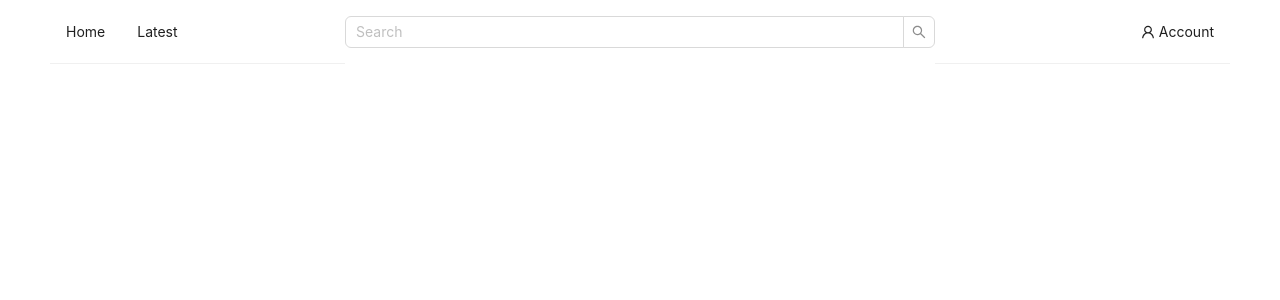
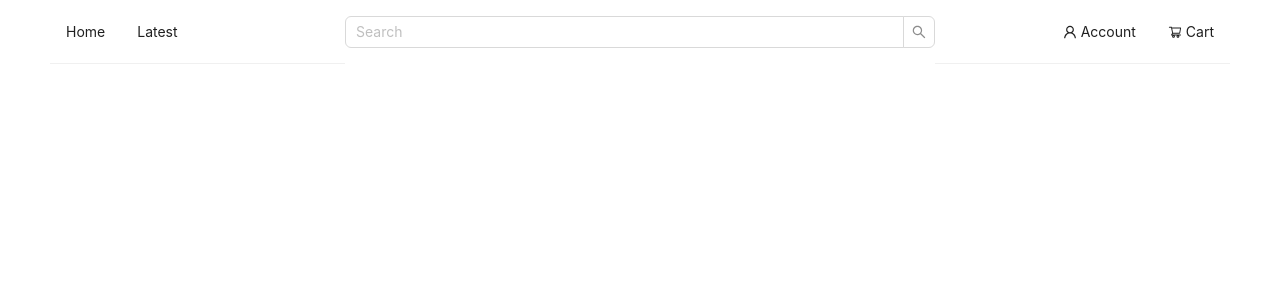
Before and after one commit to Houdiee/online-shop, a React (Vite) app in the folder Frontend/: page / in a window 1280 px wide. Shown: the top 300 px of the page. Built offline with nearby package versions, Linux system fonts and the light colour scheme; no server answers.

Commit message:
touch ups

```diff
--- a/Frontend/src/components/Navbar.tsx
+++ b/Frontend/src/components/Navbar.tsx
@@ -4,7 +4,7 @@ import axios from "axios";
 import { API_BASE_URL } from "../main";
 import { Header } from "antd/es/layout/layout";
 import { AutoComplete, Flex, Input, Menu, Space, Typography } from "antd";
-import { UserOutlined } from "@ant-design/icons";
+import { ShoppingCartOutlined, UserOutlined } from "@ant-design/icons";
 import { Link } from "react-router-dom";
 import Fuse from "fuse.js";
 
@@ -96,7 +96,12 @@ export default function Navbar() {
         mode="horizontal"
         className="flex-1 min-w-0 border-b-0 !p-0 !h-auto justify-end"
       >
-        <Menu.Item key="3"><UserOutlined /> Account</Menu.Item>
+        <Menu.Item key="3">
+          <UserOutlined /> Account
+        </Menu.Item>
+        <Menu.Item key="4">
+          <ShoppingCartOutlined /> Cart
+        </Menu.Item>
       </Menu>
     </Header>
   );
--- a/Frontend/src/components/product-details/ProductImageCarousel.tsx
+++ b/Frontend/src/components/product-details/ProductImageCarousel.tsx
@@ -18,7 +18,7 @@ export default function ProductImageCarousel({ photoUrls }: ProductImageCarousel
           className="w-full h-full"
         >
           {photoUrls.map((src: string, index: number) => (
-            <div key={index} className="aspect-square overflow-hidden">
+            <div key={index} className="aspect-square overflow-hidden !flex !items-center">
               <Image
                 preview={false}
                 src={src}
--- a/Frontend/src/pages/ProductDetails.tsx
+++ b/Frontend/src/pages/ProductDetails.tsx
@@ -1,4 +1,4 @@
-import { Breadcrumb, Col, Divider, Flex, Row, Space } from "antd";
+import { Breadcrumb, Col, Divider, Flex, Layout, Row, Space } from "antd";
 import { useEffect, useState } from "react";
 import ProductImageCarousel from "../components/product-details/ProductImageCarousel";
 import AddToCartButton from "../components/product-details/AddToCartButton";
@@ -10,6 +10,8 @@ import type { Product, ProductVariant } from "../types/product";
 import axios from "axios";
 import { API_BASE_URL } from "../main";
 import { Link, useNavigate, useParams } from "react-router-dom";
+import Navbar from "../components/Navbar";
+import { Content } from "antd/es/layout/layout";
 
 export default function ProductDetails() {
   const [product, setProduct] = useState<Product | null>(null);
@@ -50,6 +52,10 @@ export default function ProductDetails() {
   }
 
   return (
+    <Layout>
+      <Navbar />
+      <Content>
+
         <div className="px-4 py-8 md:px-8 lg:px-16 xl:px-24">
           <div className="max-w-screen-xl mx-auto">
             <Row gutter={[64, 24]} justify="center" align="stretch">
@@ -90,5 +96,7 @@ export default function ProductDetails() {
             </Row >
           </div>
         </div>
+      </Content>
+    </Layout>
   );
 }
--- a/Frontend/src/pages/Products.tsx
+++ b/Frontend/src/pages/Products.tsx
@@ -1,4 +1,4 @@
-import { Col, Flex, Layout, Row } from "antd";
+import { Col, Flex, Layout, Row, Space } from "antd";
 import ProductCard from "../components/products/ProductCard";
 import { type Product, type ProductVariant } from "../types/product";
 import FilterMenu from "../components/products/FilterMenu";
@@ -7,6 +7,7 @@ import axios from "axios";
 import { API_BASE_URL } from "../main";
 import Navbar from "../components/Navbar";
 import { useSearchParams } from "react-router-dom";
+import { Content } from "antd/es/layout/layout";
 
 export default function Products() {
   const [products, setProducts] = useState<Product[]>([]);
@@ -116,7 +117,10 @@ export default function Products() {
 
   return (
     <Layout>
+      <Space direction="vertical" size="large">
         <Navbar />
+
+        <Content>
           <Flex vertical>
             <Row gutter={[15, 15]}>
               <Col xs={24} md={7} lg={7} xl={5}>
@@ -146,6 +150,9 @@ export default function Products() {
               </Col>
             </Row>
           </Flex>
+        </Content>
+
+      </Space>
     </Layout>
   );
 }
```
Lines whose indentation alone changed are shown as unchanged.
